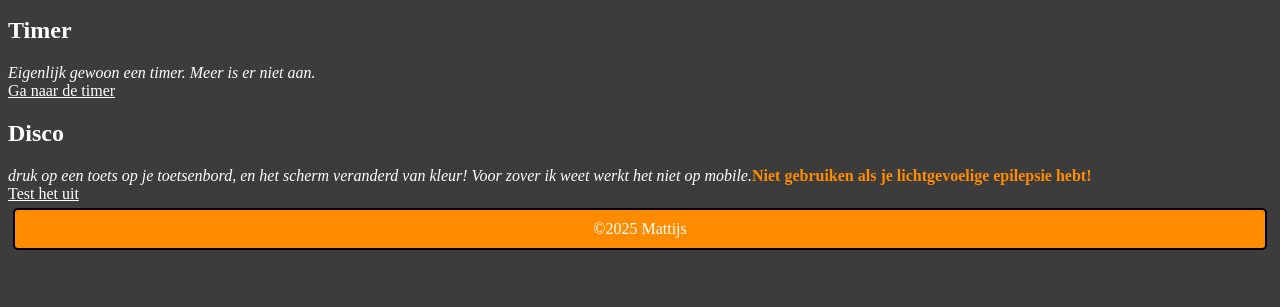
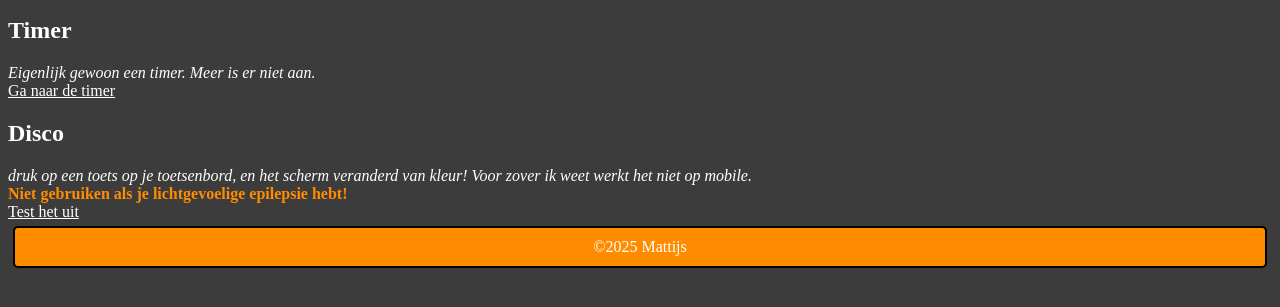
Before and after one commit to MattijsVDB/website, a plain HTML site: page website/overige/overige.html in a window 1280 px wide. Shown: the part 161-468 px from the top of the page. Drawn offline with Linux system fonts and the light colour scheme.

Commit message:
Update overige.html

```diff
--- a/website/overige/overige.html
+++ b/website/overige/overige.html
@@ -22,7 +22,7 @@
   <a href="timer/timer.html">Ga naar de timer</a>
 
   <h2><strong>Disco</strong></h2>
-  <cite>druk op een toets op je toetsenbord, en het scherm veranderd van kleur! Voor zover ik weet werkt het niet op mobile.</cite><strong><span class="warning">Niet gebruiken als je lichtgevoelige epilepsie hebt!</span></strong>
+  <cite>druk op een toets op je toetsenbord, en het scherm veranderd van kleur! Voor zover ik weet werkt het niet op mobile.</cite><br><strong><span class="warning">Niet gebruiken als je lichtgevoelige epilepsie hebt!</span></strong>
   <br>
   <a href="disco/disco.html">Test het uit</a>
 </main>
```
